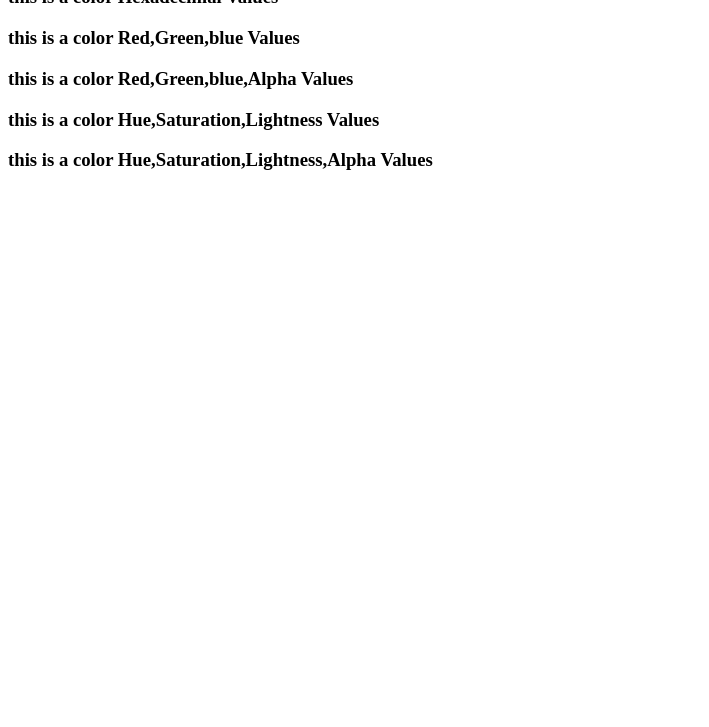
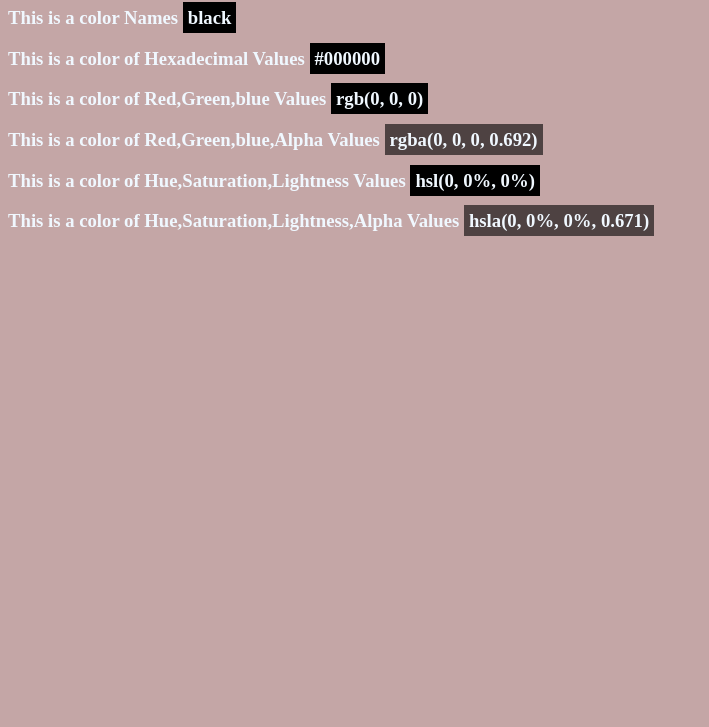
Before and after one commit to fakhruls-here/all-about-css, a plain HTML site: page 003-css-color/index.html in a window 1280 px wide. Shown: the part 73-800 px from the top of the page, without its empty margins (0-709 px from the left). Drawn offline with Linux system fonts and the light colour scheme.

Commit message:
some info added in these file

```diff
--- a/003-css-color/index.html
+++ b/003-css-color/index.html
@@ -7,29 +7,24 @@
     <link rel="stylesheet" href="style.css">
 </head>
 <body>
+    <h1>Color in Css with kinds of color </h1>
     <div id="colorName">
-        <h3>this is a color Name</h3>
-        <P></P>
+        <h3>This is a color Names <span id="colorName">black</span></h3>
     </div>
     <div id="hexadecimal">
-        <h3>this is a color Hexadecimal Values</h3>
-        <P></P>
+        <h3>This is a color of Hexadecimal Values <span id="hexadecimal">#000000</span></h3>
     </div>
     <div id="rgb">
-        <h3>this is a color Red,Green,blue Values</h3>
-        <P></P>
+        <h3>This is a color of Red,Green,blue Values <span id="rgb">rgb(0, 0, 0)</span></h3>
     </div>
     <div id="rgba">
-        <h3>this is a color Red,Green,blue,Alpha Values</h3>
-        <P></P>
+        <h3>This is a color of Red,Green,blue,Alpha Values <span id="rgba">rgba(0, 0, 0, 0.692)</span></h3>
     </div>
     <div id="hsl">
-        <h3>this is a color Hue,Saturation,Lightness Values</h3>
-        <P></P>
+        <h3>This is a color of Hue,Saturation,Lightness Values <span id="hsl">hsl(0, 0%, 0%)</span></h3>
     </div>
     <div id="hsla">
-        <h3>this is a color Hue,Saturation,Lightness,Alpha Values</h3>
-        <P></P>
+        <h3>This is a color of Hue,Saturation,Lightness,Alpha Values <span id="hsla">hsla(0, 0%, 0%, 0.671)</span></h3>
     </div>
 </body>
 </html>
--- a/003-css-color/style.css
+++ b/003-css-color/style.css
@@ -0,0 +1,51 @@
+body{
+    background: #c4a6a6;
+}
+#colorName{
+    /* background: black; */
+    color: aliceblue;
+}
+#colorName span{
+    background: black;
+    padding: 5px;
+}
+#hexadecimal{
+    /* background: #000000; */
+    color: aliceblue;
+}
+#hexadecimal span{
+    background: #000000;
+    padding: 5px;
+}
+#rgb{
+    /* background: rgb(0, 0, 0); */
+    color: aliceblue;
+}
+#rgb span{
+    background: rgb(0, 0, 0);
+    padding: 5px;
+}
+#rgba{
+    /* background: rgba(0, 0, 0, 0.692); */
+    color: aliceblue;
+}
+#rgba span{
+    background: rgba(0, 0, 0, 0.6);
+    padding: 5px;
+}
+#hsl{
+    /* background: hsl(0, 0%, 0%); */
+    color: aliceblue;
+}
+#hsl span{
+    background: hsl(0, 0%, 0%);
+    padding: 5px;
+}
+#hsla{
+    /* background: hsla(0, 0%, 0%, 0.671); */
+    color: aliceblue;
+}
+#hsla span{
+    background: hsla(0, 0%, 0%, 0.6);
+    padding: 5px;
+}
```
